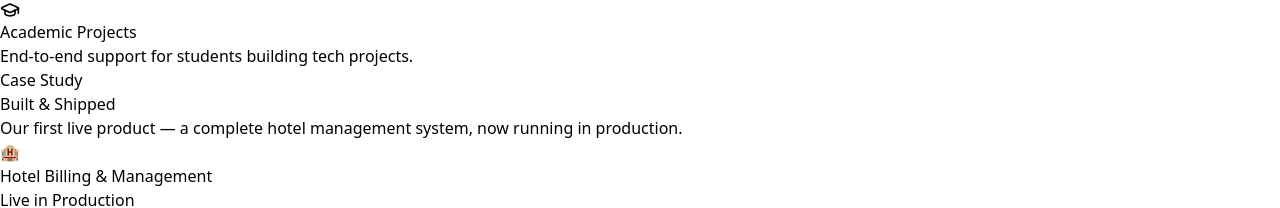
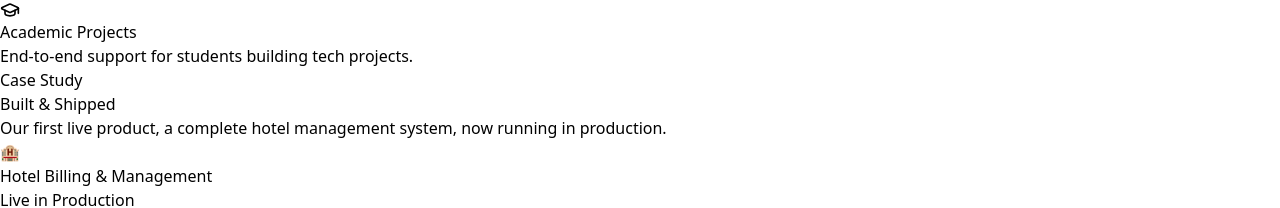
Before and after one commit to tyhsolutions-glitch/TYH_SOLUTIONS_OFFICIAL, a React (Vite) app: page / in a window 1280 px wide. Shown: the part 2066-2274 px from the top of the page. Built offline with nearby package versions, Linux system fonts and the light colour scheme.

Commit message:
Update Products.tsx

```diff
--- a/src/components/Products/Products.tsx
+++ b/src/components/Products/Products.tsx
@@ -17,7 +17,7 @@ export default function Products() {
             Built & Shipped
           </h2>
           <p className="mt-4 text-slate-600">
-            Our first live product — a complete hotel management system, now running in production.
+            Our first live product, a complete hotel management system, now running in production.
           </p>
         </div>
 
```
